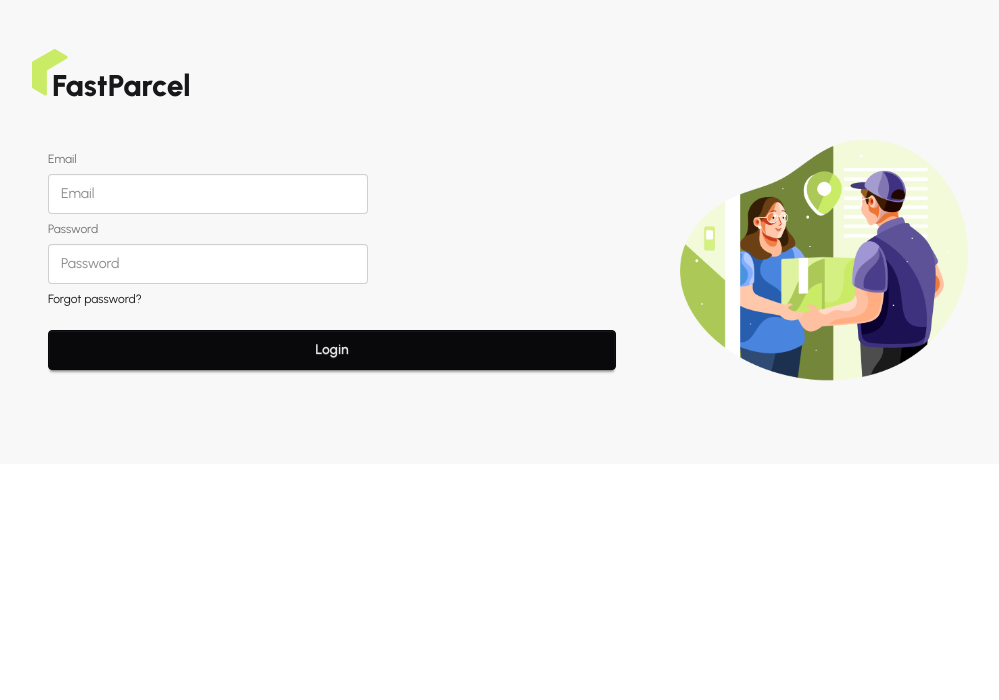
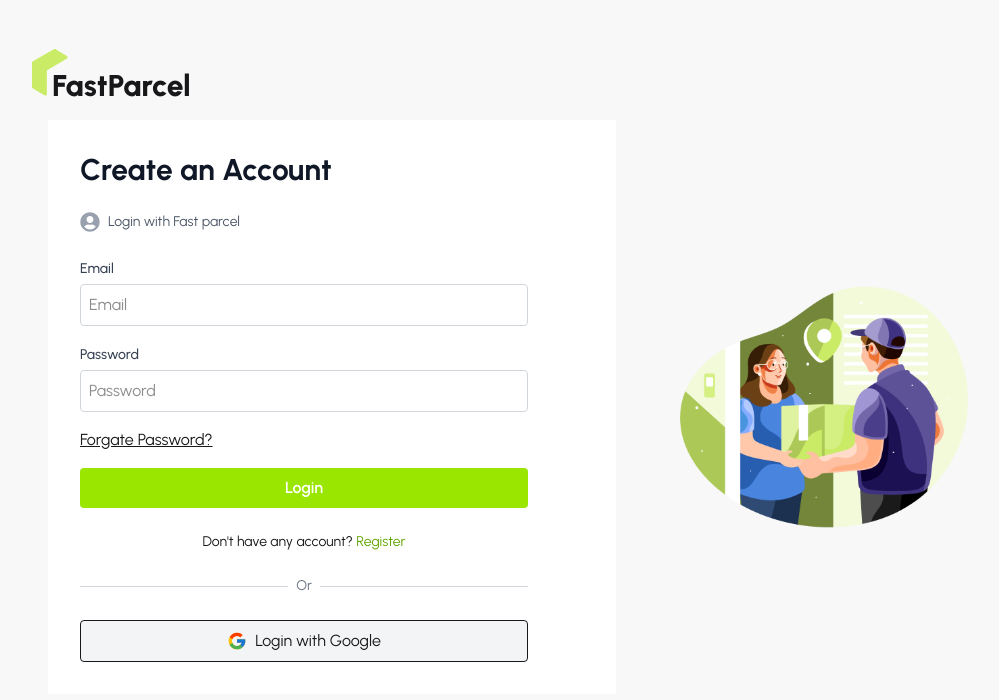
Before and after one commit to aalihasan/fast-parcel-client, a React app: page /login in a window 1280 px wide. Shown: the top 700 px of the page, without its empty margins (16-1015 px from the left). Built offline with nearby package versions, Linux system fonts and the light colour scheme; no server answers; the HTML template or start-up script is replaced by a standard one.

Commit message:
setup the firebase and use the authcontext

```diff
--- a/package.json
+++ b/package.json
@@ -12,6 +12,7 @@
   "dependencies": {
     "@tailwindcss/vite": "^4.1.10",
     "aos": "^2.3.4",
+    "firebase": "^11.9.1",
     "react": "^19.1.0",
     "react-dom": "^19.1.0",
     "react-fast-marquee": "^1.6.5",
--- /dev/null
+++ b/src/contexts/authcontexts/AuthContext.jsx
@@ -0,0 +1,3 @@
+import { createContext } from "react";
+
+export const AuthContext = createContext();
--- /dev/null
+++ b/src/contexts/authcontexts/AuthProvider.jsx
@@ -0,0 +1,52 @@
+import React, { useEffect, useState } from 'react';
+import { AuthContext } from './AuthContext';
+import {
+  createUserWithEmailAndPassword,
+  onAuthStateChanged,
+  signInWithEmailAndPassword,
+  signOut,
+} from 'firebase/auth';
+import { auth } from '../../firebase/firebase.init';
+
+const AuthProvider = ({ children }) => {
+  const [user, setUser] = useState(null);
+  const [loading, setLoading] = useState(true);
+
+  const createUser = (email, password) => {
+    setLoading(true);
+    return createUserWithEmailAndPassword(auth, email, password);
+  };
+
+  const signIn = (email, password) => {
+    setLoading(true);
+    return signInWithEmailAndPassword(auth, email, password);
+  };
+
+  const logOut = () => {
+    setLoading(true);
+    return signOut(auth);
+  };
+
+  useEffect(() => {
+    const unsubscribe = onAuthStateChanged(auth, currentUser => {
+      setUser(currentUser);
+      setLoading(false);
+    });
+
+    return () => unsubscribe();
+  }, []);
+
+  const authInfo = {
+    user,
+    loading,
+    createUser,
+    signIn,
+    logOut,
+  };
+
+  return (
+    <AuthContext.Provider value={authInfo}>{children}</AuthContext.Provider>
+  );
+};
+
+export default AuthProvider;
--- /dev/null
+++ b/src/firebase/firebase.init.js
@@ -0,0 +1,18 @@
+// Import the functions you need from the SDKs you need
+import { initializeApp } from 'firebase/app';
+import { getAuth } from 'firebase/auth';
+
+// Your web app's Firebase configuration
+const firebaseConfig = {
+  apiKey:import.meta.env.VITE_piKey ,
+  authDomain:import.meta.env.VITE_uthDomain ,
+  projectId:import.meta.env.VITE_rojectId ,
+  storageBucket:import.meta.env.VITE_torageBucket ,
+  messagingSenderId:import.meta.env.VITE_essagingSenderId ,
+  appId:import.meta.env.VITE_ppId ,
+};
+
+// Initialize Firebase
+const app = initializeApp(firebaseConfig);
+
+export const auth = getAuth(app);
--- /dev/null
+++ b/src/hooks/useAuth.jsx
@@ -0,0 +1,9 @@
+import { useContext } from 'react';
+import { AuthContext } from '../contexts/authcontexts/AuthContext';
+
+const useAuth = () => {
+  const authInfo = useContext(AuthContext);
+  return authInfo;
+};
+
+export default useAuth;
--- a/src/main.jsx
+++ b/src/main.jsx
@@ -6,12 +6,15 @@
 
 import 'aos/dist/aos.css';
 import Aos from 'aos'
+import AuthProvider from './contexts/authcontexts/AuthProvider.jsx'
 Aos.init();
 
 createRoot(document.getElementById('root')).render(
   <StrictMode>
     <div className="font-urbanist max-w-7xl mx-auto ">
-      <RouterProvider router={router}></RouterProvider>
+      <AuthProvider>
+        <RouterProvider router={router}></RouterProvider>
+      </AuthProvider>
     </div>
   </StrictMode>
 );
--- a/src/pages/Authentication/login/Login.jsx
+++ b/src/pages/Authentication/login/Login.jsx
@@ -1,44 +1,104 @@
 import React from 'react';
 import { useForm } from 'react-hook-form';
+import { FaUserCircle } from 'react-icons/fa';
+import { FcGoogle } from 'react-icons/fc';
+import { Link } from 'react-router';
 
 const Login = () => {
-
   const {
     register,
-    handleSubmit
-
+    handleSubmit,
+    formState: { errors },
   } = useForm();
 
   const onSubmit = data => {
     console.log(data);
-}
+  };
 
   return (
     <div>
-      <form onSubmit={handleSubmit(onSubmit)}>
-        <fieldset className="fieldset">
-          <label className="label">Email</label>
+      <div className="flex-1 items-center justify-center p-8 bg-white">
+        <div className="w-full max-w-md space-y-6">
+          {/* Logo */}
+          <div className="text-left">
+            <h2 className="text-3xl font-bold text-gray-900">
+              Create an Account
+            </h2>
+          </div>
+
+          {/* Icon */}
+          <div className="flex items-center gap-2  text-5xl text-gray-400">
+            <FaUserCircle size={20} />{''}
+            <p className="text-sm text-gray-600">Login with Fast parcel</p>
+          </div>
+
+          <form onSubmit={handleSubmit(onSubmit)} className="space-y-4">
+            <div>
+              <label className="text-sm font-medium text-gray-700">Email</label>
               <input
                 type="email"
-            {...register('email')}
-            className="input"
+                {...register('email', { required: true })}
+                className="w-full mt-1 p-2 border border-gray-300 rounded focus:outline-none focus:ring-2 focus:ring-lime-400"
                 placeholder="Email"
               />
+              {errors.email && (
+                <p className="text-red-500 text-sm mt-1">Email is required</p>
+              )}
+            </div>
 
-          <label className="label">Password</label>
-          <input type="password"
+            <div>
+              <label className="text-sm font-medium text-gray-700">
+                Password
+              </label>
+              <input
+                type="password"
                 {...register('password', {
                   required: true,
-              minLength: 6
-            })} className="input" placeholder="Password" />
+                  minLength: 6,
+                })}
+                className="w-full mt-1 p-2 border border-gray-300 rounded focus:outline-none focus:ring-2 focus:ring-lime-400"
+                placeholder="Password"
+              />
+              {errors.password?.type === 'required' && (
+                <p className="text-red-500 text-sm mt-1">
+                  Password is required
+                </p>
+              )}
+              {errors.password?.type === 'minLength' && (
+                <p className="text-red-500 text-sm mt-1">
+                  Password must be at least 6 characters
+                </p>
+              )}
+            </div>
+            <p className="underline">Forgate Password?</p>
 
-          <div>
-            <a className="link link-hover">Forgot password?</a>
+            <button
+              type="submit"
+              className="w-full py-2 px-4 bg-lime-400 text-white font-semibold rounded hover:bg-lime-500 transition"
+            >
+              Login
+            </button>
+          </form>
+
+          <div className="text-sm text-center">
+            Don't have any account?{' '}
+            <Link to="/login" className="text-lime-600 hover:underline">
+              Register
+            </Link>
           </div>
 
-          <button className="btn btn-neutral mt-4">Login</button>
-        </fieldset>
-      </form>
+          <div className="flex items-center justify-center gap-2 text-gray-500">
+            <hr className="flex-grow border-gray-300" />
+            <span className="text-sm">Or</span>
+            <hr className="flex-grow border-gray-300" />
+          </div>
+
+          <button className="w-full flex items-center justify-center gap-2 py-2 px-4 border rounded bg-gray-100 hover:bg-gray-200 transition">
+            <FcGoogle size={20} />
+            Login with Google
+          </button>
+        </div>
+      </div>
     </div>
   );
 };
--- /dev/null
+++ b/src/pages/Authentication/register/Register.jsx
@@ -0,0 +1,114 @@
+import React from 'react';
+import { useForm } from 'react-hook-form';
+import useAuth from '../../../hooks/UseAuth';
+import { FaUserCircle } from 'react-icons/fa';
+import { Link } from 'react-router';
+import { FcGoogle } from 'react-icons/fc';
+
+
+
+const Register = () => {
+const {
+    register,
+    handleSubmit,
+    formState: { errors },
+  } = useForm();
+  const {createUser } = useAuth();
+
+
+  const onSubmit = data => {
+
+    createUser(data.email, data.password)
+      .then(result => {
+      console.log(result.user);
+      })
+      .catch(error => {
+      console.error(error);
+    })
+
+  };
+
+  return (
+    <div className="flex-1 items-center justify-center p-8 bg-white">
+      <div className="w-full max-w-md space-y-6">
+        {/* Logo */}
+        <div className="text-left">
+          <h2 className="text-3xl font-bold text-gray-900">
+            Create an Account
+          </h2>
+        </div>
+
+        {/* Icon */}
+        <div className="flex items-center gap-2 text-5xl text-gray-400">
+          <FaUserCircle size={20} />{' '}
+          <p className="text-sm text-gray-600">Register with Fast Parcel</p>
+        </div>
+
+        <form onSubmit={handleSubmit(onSubmit)} className="space-y-4">
+          <div>
+            <label className="text-sm font-medium text-gray-700">Email</label>
+            <input
+              type="email"
+              {...register('email', { required: true })}
+              className="w-full mt-1 p-2 border border-gray-300 rounded focus:outline-none focus:ring-2 focus:ring-lime-400"
+              placeholder="Email"
+            />
+            {errors.email && (
+              <p className="text-red-500 text-sm mt-1">Email is required</p>
+            )}
+          </div>
+
+          <div>
+            <label className="text-sm font-medium text-gray-700">
+              Password
+            </label>
+            <input
+              type="password"
+              {...register('password', {
+                required: true,
+                minLength: 6,
+              })}
+              className="w-full mt-1 p-2 border border-gray-300 rounded focus:outline-none focus:ring-2 focus:ring-lime-400"
+              placeholder="Password"
+            />
+            {errors.password?.type === 'required' && (
+              <p className="text-red-500 text-sm mt-1">Password is required</p>
+            )}
+            {errors.password?.type === 'minLength' && (
+              <p className="text-red-500 text-sm mt-1">
+                Password must be at least 6 characters
+              </p>
+            )}
+          </div>
+
+          <button
+            type="submit"
+            className="w-full py-2 px-4 bg-lime-400 text-white font-semibold rounded hover:bg-lime-500 transition"
+          >
+            Register
+          </button>
+        </form>
+
+        <div className="text-sm text-center">
+          Already have an account?{' '}
+          <Link to="/login" className="text-lime-600 hover:underline">
+            Login
+          </Link>
+        </div>
+
+        <div className="flex items-center justify-center gap-2 text-gray-500">
+          <hr className="flex-grow border-gray-300" />
+          <span className="text-sm">Or</span>
+          <hr className="flex-grow border-gray-300" />
+        </div>
+
+        <button className="w-full flex items-center justify-center gap-2 py-2 px-4 border rounded bg-gray-100 hover:bg-gray-200 transition">
+          <FcGoogle size={20} />
+          Register with Google
+        </button>
+      </div>
+    </div>
+  );
+};
+
+export default Register;
--- a/src/router/router.jsx
+++ b/src/router/router.jsx
@@ -3,6 +3,7 @@
 import Home from '../pages/Home/Home';
 import AuthLayout from '../layouts/AuthLayout';
 import Login from '../pages/Authentication/login/Login';
+import Register from '../pages/Authentication/register/Register';
 
 
 export const router = createBrowserRouter([
@@ -23,7 +24,11 @@
       {
         path: 'login',
         Component:Login
-      }
+      },
+      {
+        path: 'register',
+        Component: Register,
+      },
     ]
 
   }
```
Also changed, not shown: 1 other file (tests, documents, lock files or other folders). Lines whose indentation alone changed are shown as unchanged.
